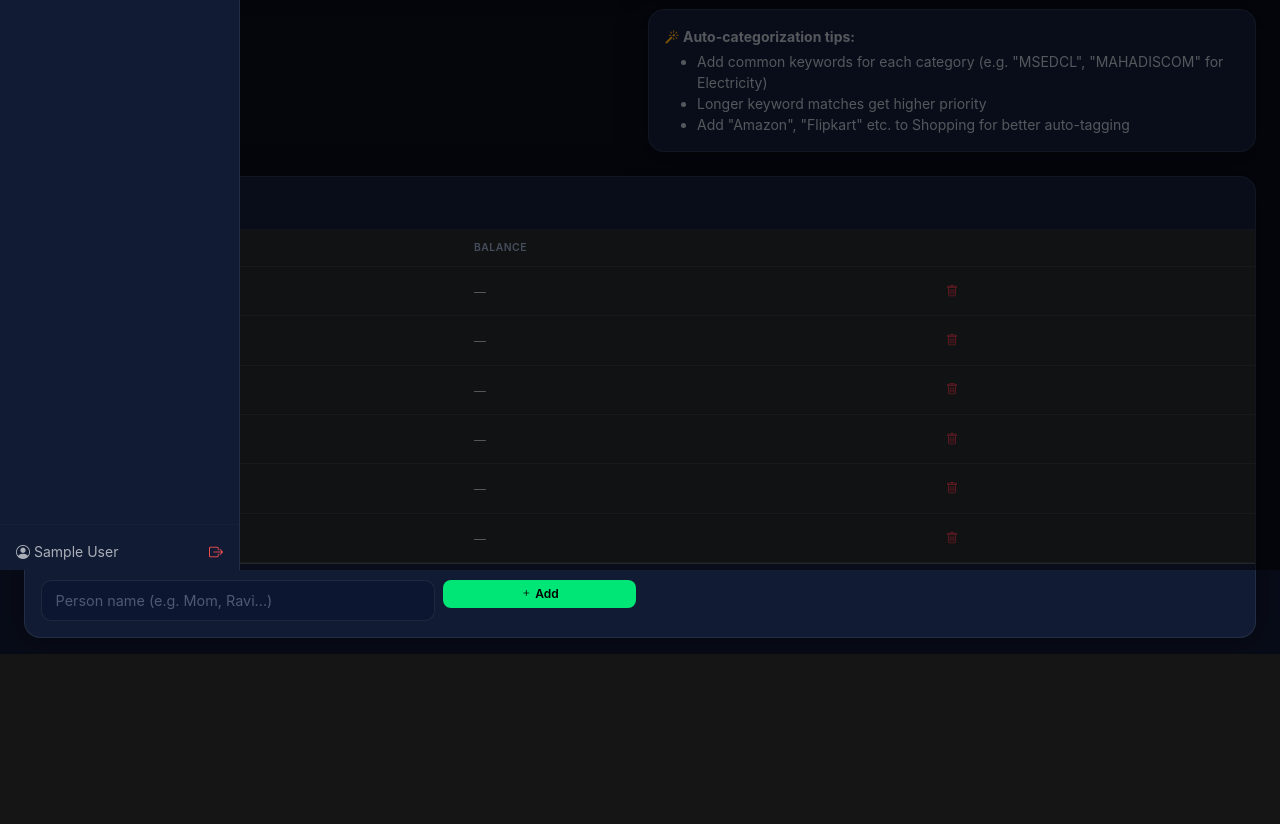
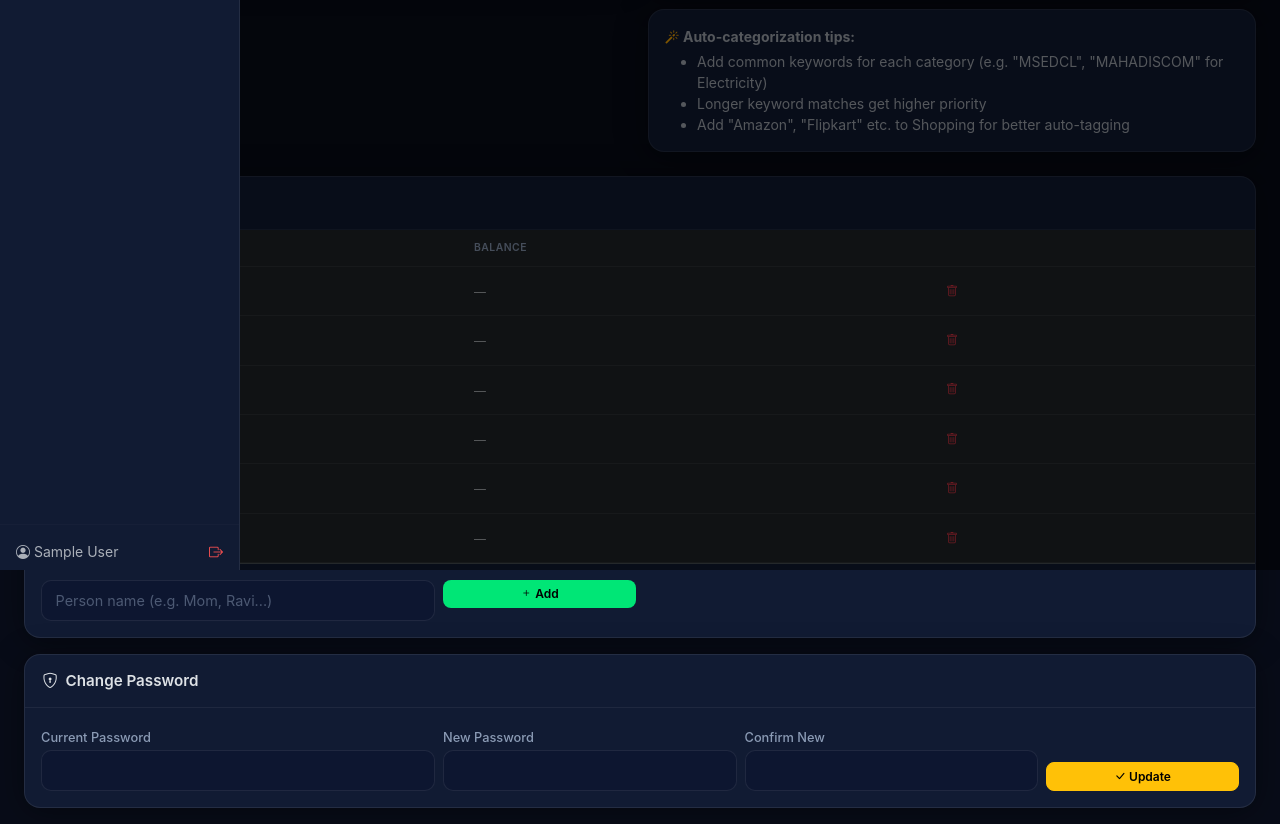
Before and after one commit to prabhatia1/finance-tracker, a Flask app: page /settings in a window 1280 px wide. Shown: the part 608-1432 px from the top of the page. Before the commit the page ends 1262 px from the top, so only its background shows below. Run offline with Flask 3, Linux system fonts and the light colour scheme; the visitor is signed in with stand-in values (Sample User, id 1); data that the repository does not hold is empty.

Commit message:
case-insensitive login, change password in settings, auth page fixes

```diff
--- a/app.py
+++ b/app.py
@@ -155,7 +155,7 @@ from werkzeug.security import generate_password_hash, check_password_hash
 
 def login():
     if request.method == "POST":
-        username = request.form.get("username", "").strip()
+        username = request.form.get("username", "").strip().lower()
         password = request.form.get("password", "")
         conn = get_db()
         user = conn.execute(
@@ -176,7 +176,7 @@ def login():
 
 def register():
     if request.method == "POST":
-        username = request.form.get("username", "").strip()
+        username = request.form.get("username", "").strip().lower()
         display_name = request.form.get("display_name", "").strip()
         password = request.form.get("password", "")
         confirm = request.form.get("confirm", "")
@@ -1080,6 +1080,41 @@ def settings():
     return render_template("settings.html", cards=cards, categories=categories, people=people, balance_map=balance_map)
 
 
+@app.route("/change-password", methods=["POST"])
+@login_required
+def change_password():
+    """Change the logged-in user's password."""
+    current = request.form.get("current_password", "")
+    new_pw = request.form.get("new_password", "")
+    confirm = request.form.get("confirm_password", "")
+
+    if not current or not new_pw or not confirm:
+        flash("All fields are required.", "danger")
+        return redirect(url_for("settings"))
+
+    if new_pw != confirm:
+        flash("New passwords don't match.", "danger")
+        return redirect(url_for("settings"))
+
+    if len(new_pw) < 4:
+        flash("Password must be at least 4 characters.", "danger")
+        return redirect(url_for("settings"))
+
+    conn = get_db()
+    user = conn.execute("SELECT * FROM users WHERE id = ?", (session["user_id"],)).fetchone()
+    if not user or not check_password_hash(user["password_hash"], current):
+        conn.close()
+        flash("Current password is incorrect.", "danger")
+        return redirect(url_for("settings"))
+
+    new_hash = generate_password_hash(new_pw)
+    conn.execute("UPDATE users SET password_hash = ? WHERE id = ?", (new_hash, session["user_id"]))
+    conn.commit()
+    conn.close()
+    flash("✅ Password changed successfully!", "success")
+    return redirect(url_for("settings"))
+
+
 @app.route("/cashback")
 
 @login_required
--- a/templates/settings.html
+++ b/templates/settings.html
@@ -217,4 +217,30 @@
     </div>
 </div>
 
+<!-- Change Password -->
+<div class="card mt-3">
+    <div class="card-header">
+        <i class="bi bi-shield-lock me-1"></i> Change Password
+    </div>
+    <div class="card-body">
+        <form method="POST" action="/change-password" class="row g-2 align-items-end">
+            <div class="col-md-4">
+                <label class="form-label small">Current Password</label>
+                <input type="password" class="form-control form-control-sm" name="current_password" required>
+            </div>
+            <div class="col-md-3">
+                <label class="form-label small">New Password</label>
+                <input type="password" class="form-control form-control-sm" name="new_password" required minlength="4">
+            </div>
+            <div class="col-md-3">
+                <label class="form-label small">Confirm New</label>
+                <input type="password" class="form-control form-control-sm" name="confirm_password" required minlength="4">
+            </div>
+            <div class="col-md-2">
+                <button class="btn btn-sm btn-warning w-100"><i class="bi bi-check-lg"></i> Update</button>
+            </div>
+        </form>
+    </div>
+</div>
+
 {% endblock %}
```
Also changed, not shown: templates/login.html (+11 -5 lines), templates/register.html (+12 -5 lines).
